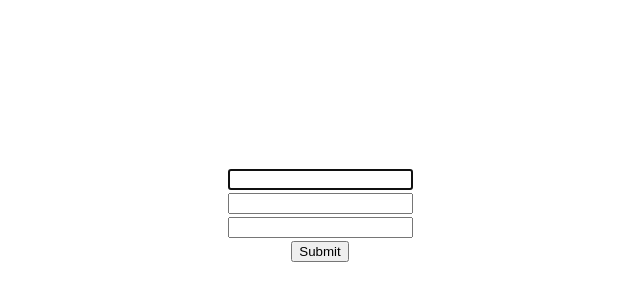
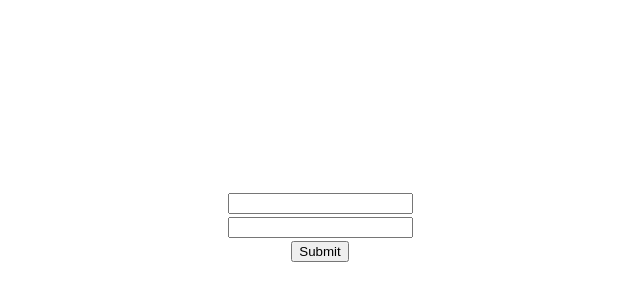
Before and after one commit to Sultana-Razia/form-master, a React (Vite) app: page / in a window 1280 px wide. Shown: the part 186-486 px from the top of the page, without its empty margins (320-960 px from the left). Built offline with nearby package versions, Linux system fonts and the light colour scheme.

Commit message:
Create Custom Hook

```diff
--- a/src/App.jsx
+++ b/src/App.jsx
@@ -1,6 +1,7 @@
 
 import './App.css'
-import RefForm from './components/RefForm/RefForm'
+import HookForm from './components/HookForm/HookForm'
+// import RefForm from './components/RefForm/RefForm'
 // import StateFullForm from './components/StateFullForm/StateFullForm'
 // import SimpleForm from './components/SimpleForm/SimpleForm'
 
@@ -10,7 +11,8 @@
     <>
       {/* <SimpleForm></SimpleForm> */}
       {/* <StateFullForm></StateFullForm> */}
-      <RefForm></RefForm>
+      {/* <RefForm></RefForm> */}
+      <HookForm></HookForm>
     </>
   )
 }
--- /dev/null
+++ b/src/Hooks/useInputState.js
@@ -0,0 +1,21 @@
+import { useState } from "react"
+
+const useInputState = (defaultValue = null) => {
+    const [value, setValue] = useState(defaultValue);
+
+    // const handleChange = e => {
+    //     setValue(e.target.value);
+    // }
+    const onChange = e => {
+        setValue(e.target.value);
+    }
+
+    // return [value, handleChange];
+    return {
+        value,
+        // handleChange
+        onChange
+    }
+}
+
+export default useInputState;
--- /dev/null
+++ b/src/components/HookForm/HookForm.jsx
@@ -0,0 +1,28 @@
+import useInputState from "../../Hooks/useInputState";
+
+
+const HookForm = () => {
+    // const [name, handleNameChange] = useInputState('');
+    const emailState = useInputState('');
+
+    const handleSubmit = e => {
+        console.log(emailState.value);
+        e.preventDefault();
+    }
+
+    return (
+        <div>
+            <form onSubmit={handleSubmit}>
+                {/* <input value={name} onChange={handleNameChange} type="text" name="name" /> */}
+                <br />
+                <input {...emailState} type="email" name="email" id="" />
+                <br />
+                <input type="password" name="password" />
+                <br />
+                <input type="submit" value="Submit" />
+            </form>
+        </div>
+    );
+};
+
+export default HookForm;
--- a/src/components/SimpleForm/SimpleForm.jsx
+++ b/src/components/SimpleForm/SimpleForm.jsx
@@ -15,7 +15,7 @@
                 <br />
                 <input type="email" name="email" id="" />
                 <br />
-                <input type="text" name="phone" />
+                <input type="password" name="password" />
                 <br />
                 <input type="submit" value="Submit" />
             </form>
```
